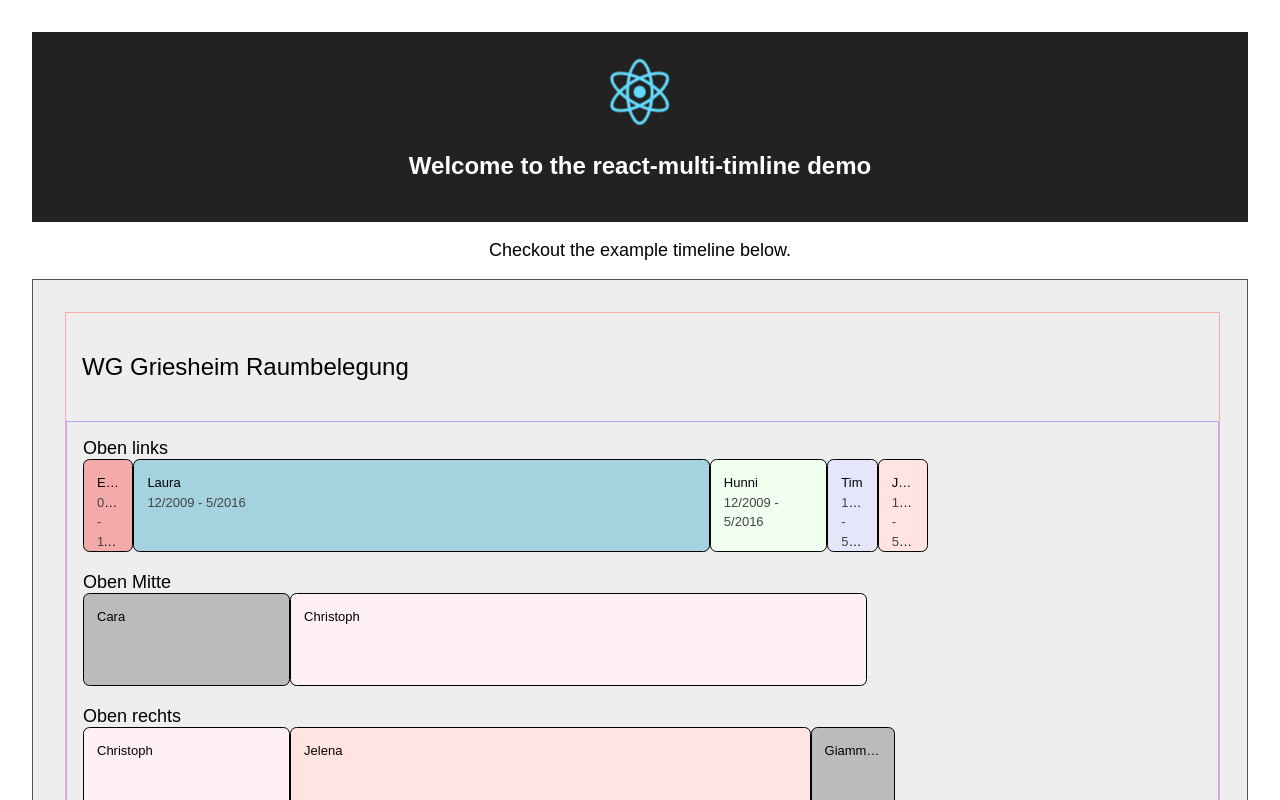
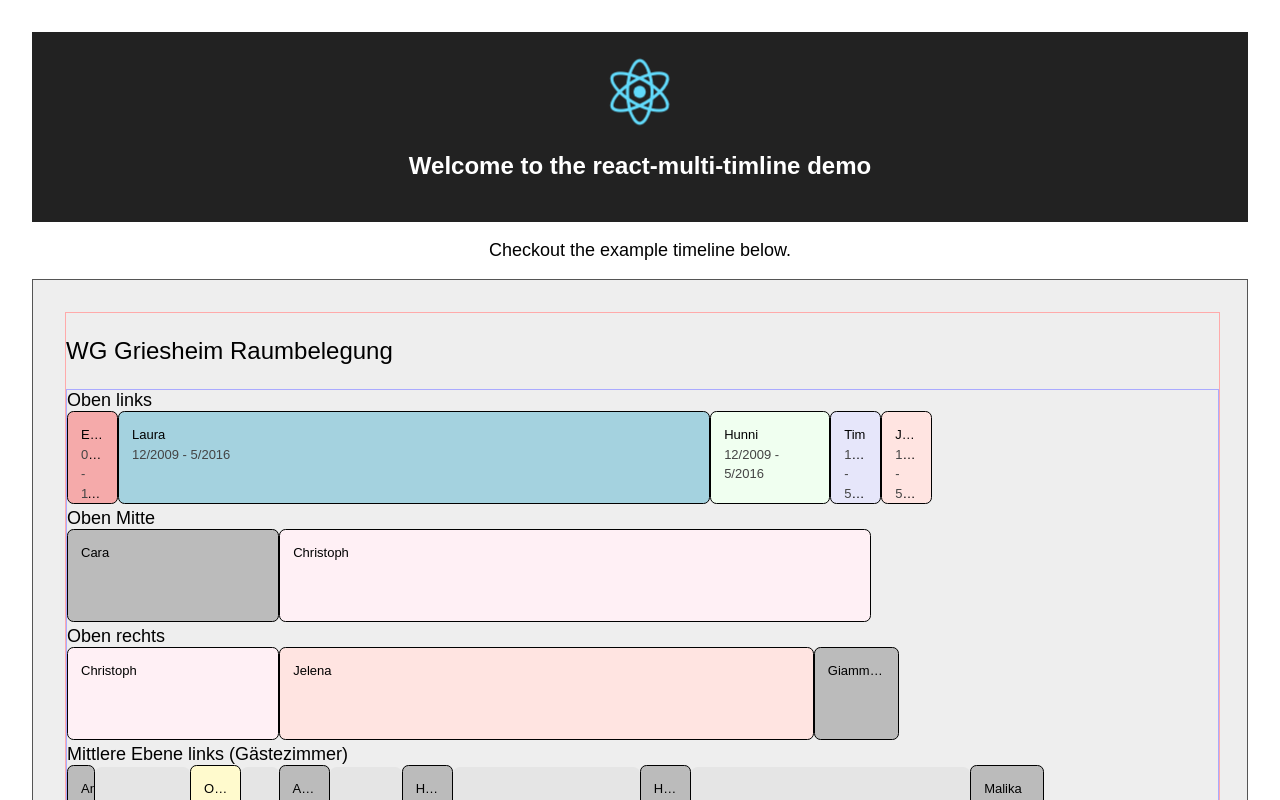
Before and after one commit to dfsp-spirit/react-multi-timeline, a React (Create React App) app: page / in a window 1280 px wide. Shown: the top 800 px of the page. Built offline with nearby package versions, Linux system fonts and the light colour scheme.

Commit message:
Add event handler for mouse move to get position relative to timelines container. Only works by disabling pointer events for children now, which is too ugly. Also the scaling factor, relative width, and the margins are not considered yet. We should maybe use a different route altogether.

```diff
--- a/src/ReactMultiTimeline.js
+++ b/src/ReactMultiTimeline.js
@@ -1,6 +1,6 @@
 import React, { Component } from 'react';
 import { Timeline } from './Timeline';
-import type { SingleTimelineData } from './Timeline';
+import type { SingleTimelineData, EventData } from './Timeline';
 
 type ReactMultiTimelineProps = {
   +timelinesData: Array<SingleTimelineData>,
@@ -18,9 +18,25 @@ export class ReactMultiTimeline extends Component {
   props: ReactMultiTimelineProps;
   state: ReactMultiTimelineState;
 
-  _onMouseMove(e) {
-    const position = this.refs.timelines.getBoundingClientRect();
-    console.log("At " + position +" coords: x=" + e.nativeEvent.offsetX + ", y=" + e.nativeEvent.offsetY + "screenX=" +  e.screenX);
+  _onMouseMove(e: SyntheticEvent<>) {
+	  const position = this.refs.timelines.getBoundingClientRect();
+	const positionRelativeToTimelinesX = e.nativeEvent.offsetX;		// get mouse pointer relative to timelines component.
+	const eventsAtTime = this.getEventsAtAbsoluteTimepoint(positionRelativeToTimelinesX);	// compute all events which happened at the current time point
+	console.log("There are " + eventsAtTime.length + " events happening at time point " + positionRelativeToTimelinesX + ". Position=%o", position);
+
+  }
+
+  getEventsAtAbsoluteTimepoint(time: number): Array<EventData> {
+	  let eventsAtTimeAllTimelines = [];
+	  const timelinesData = this.props.timelinesData;
+	  timelinesData.forEach((timelineData: SingleTimelineData) => {
+        const events = timelineData.events;
+		const eventsAtTimeThisTimeline = events.filter((event) => {
+			return event.start <= time && (event.start + event.duration) >= time;
+		});
+		eventsAtTimeAllTimelines = eventsAtTimeAllTimelines.concat(eventsAtTimeThisTimeline);
+	  });
+	  return eventsAtTimeAllTimelines;
   }
 
   determineLastEventEndAbsolute(): number {
@@ -30,7 +46,7 @@ export class ReactMultiTimeline extends Component {
       let lastEventEndAbsoluteOverAllTimelines = 0;
     timelinesData.forEach((timelineData: SingleTimelineData) => {
         const events = timelineData.events;
-          const lastEventEndAbsoluteThisTimeline = Math.max.apply(Math, events.map((event) => {return event.start + event.duration;}));
+          const lastEventEndAbsoluteThisTimeline = Math.max.apply(Math, events.map((event: EventData) => {return event.start + event.duration;}));
           if(lastEventEndAbsoluteThisTimeline > lastEventEndAbsoluteOverAllTimelines) {
               lastEventEndAbsoluteOverAllTimelines = lastEventEndAbsoluteThisTimeline;
           }
--- a/src/index.css
+++ b/src/index.css
@@ -21,11 +21,12 @@ div.multi-timeline-title {
 }
 
 div.timeline {
-     margin: 1em;
+	/*margin: 1em;*/
+	pointer-events: none;
 }
 
 div.multi-timeline-title-container {
-    margin: 1em;
+    /*margin: 1em;*/
 }
 
 div.timeline-title {
```
